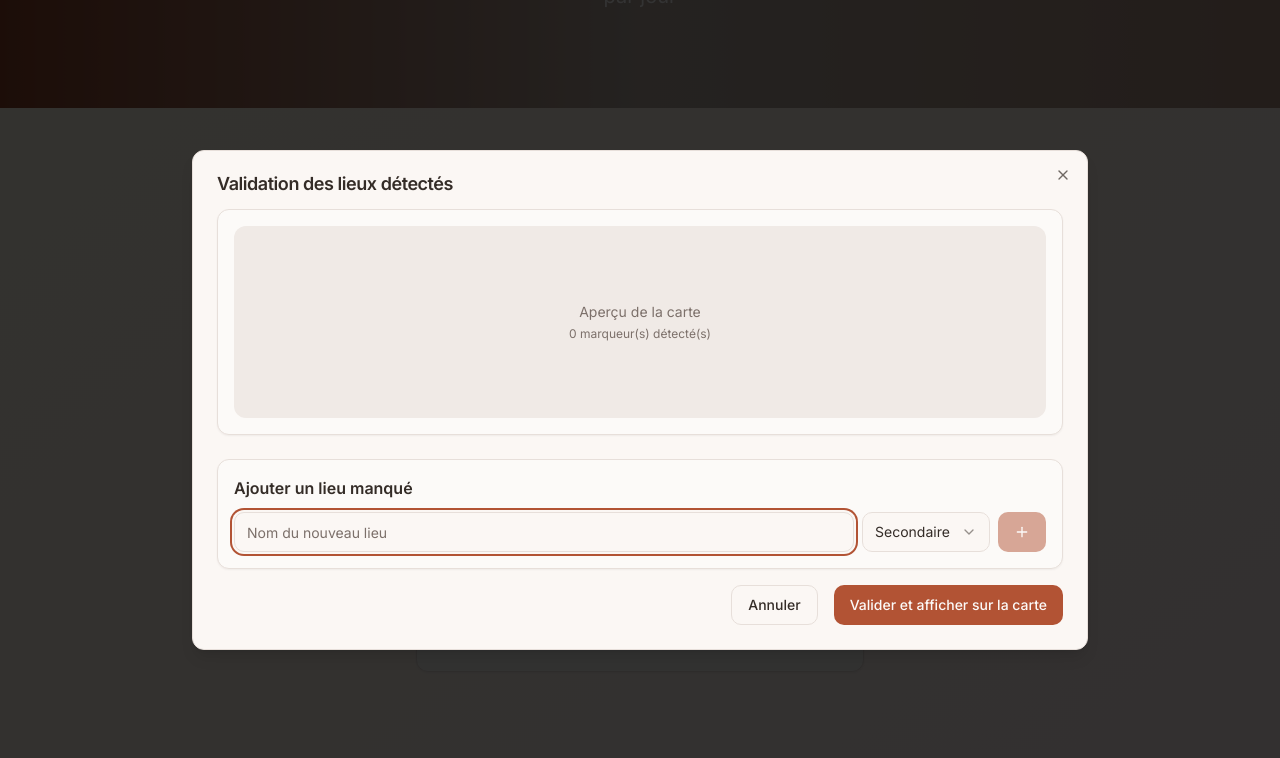
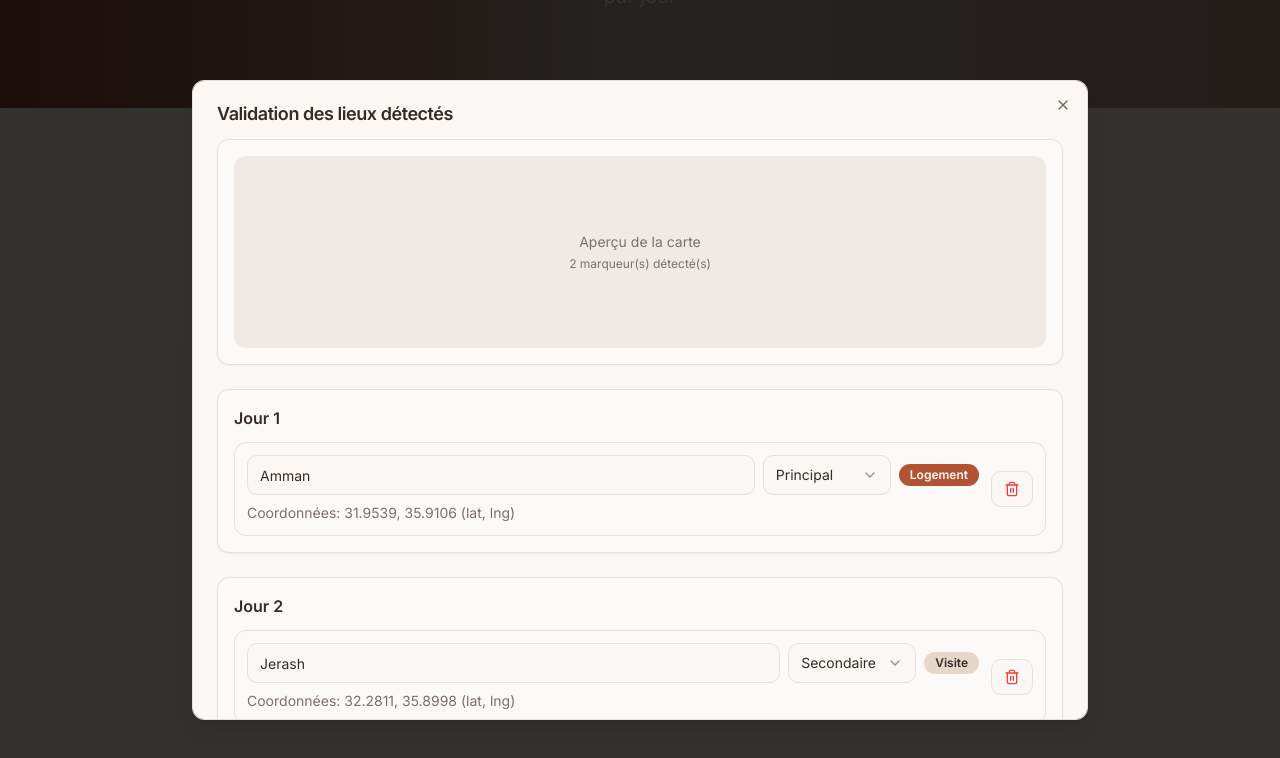
Before and after one commit to rodjac-lab/adorable-hello-start, a React (Vite) app: page /gallery in a window 1280 px wide. Both pictures are taken after a click on the button "🧪 Test avec données locales". Shown: the part 281-1039 px from the top of the page. Built offline with nearby package versions, Linux system fonts and the light colour scheme.

Commit message:
Fix map not displaying markers
The map is still not displaying any markers, even when using the "test with local data" button. This indicates a persistent issue with the geocoding or map rendering logic. Further investigation is needed to identify and resolve the root cause.

```diff
--- a/src/components/LocationValidationModal.tsx
+++ b/src/components/LocationValidationModal.tsx
@@ -1,4 +1,4 @@
-import React, { useState } from 'react';
+import React, { useState, useEffect } from 'react';
 import { MapLocation } from '@/types/map';
 import { Dialog, DialogContent, DialogHeader, DialogTitle, DialogFooter } from '@/components/ui/dialog';
 import { Button } from '@/components/ui/button';
@@ -21,9 +21,15 @@ export const LocationValidationModal: React.FC<LocationValidationModalProps> = (
   onValidate,
   onCancel
 }) => {
-  const [editedLocations, setEditedLocations] = useState<MapLocation[]>(locations);
+  const [editedLocations, setEditedLocations] = useState<MapLocation[]>([]);
   const [newLocationName, setNewLocationName] = useState('');
   const [newLocationType, setNewLocationType] = useState<'principal' | 'secondaire'>('secondaire');
+
+  // CORRECTIF: Mettre à jour editedLocations quand locations change
+  useEffect(() => {
+    console.log('📍 LocationValidationModal received locations:', locations);
+    setEditedLocations(locations);
+  }, [locations]);
 
   const updateLocation = (index: number, updates: Partial<MapLocation>) => {
     setEditedLocations(prev =>
@@ -44,7 +50,7 @@ export const LocationValidationModal: React.FC<LocationValidationModalProps> = (
 
     const newLocation: MapLocation = {
       name: newLocationName.trim(),
-      coordinates: [35.9106, 31.9539], // Coordonnées par défaut (Amman)
+      coordinates: [31.9539, 35.9106], // Coordonnées par défaut (Amman) [lat, lng]
       type: newLocationType,
       day: baseEntry.day,
       journalEntry: baseEntry
@@ -124,7 +130,7 @@ export const LocationValidationModal: React.FC<LocationValidationModalProps> = (
                             </Badge>
                           </div>
                           <div className="text-sm text-muted-foreground">
-                            Coordonnées: {location.coordinates[1].toFixed(4)}, {location.coordinates[0].toFixed(4)}
+                            Coordonnées: {location.coordinates[0].toFixed(4)}, {location.coordinates[1].toFixed(4)} (lat, lng)
                           </div>
                         </div>
                         <Button
```
